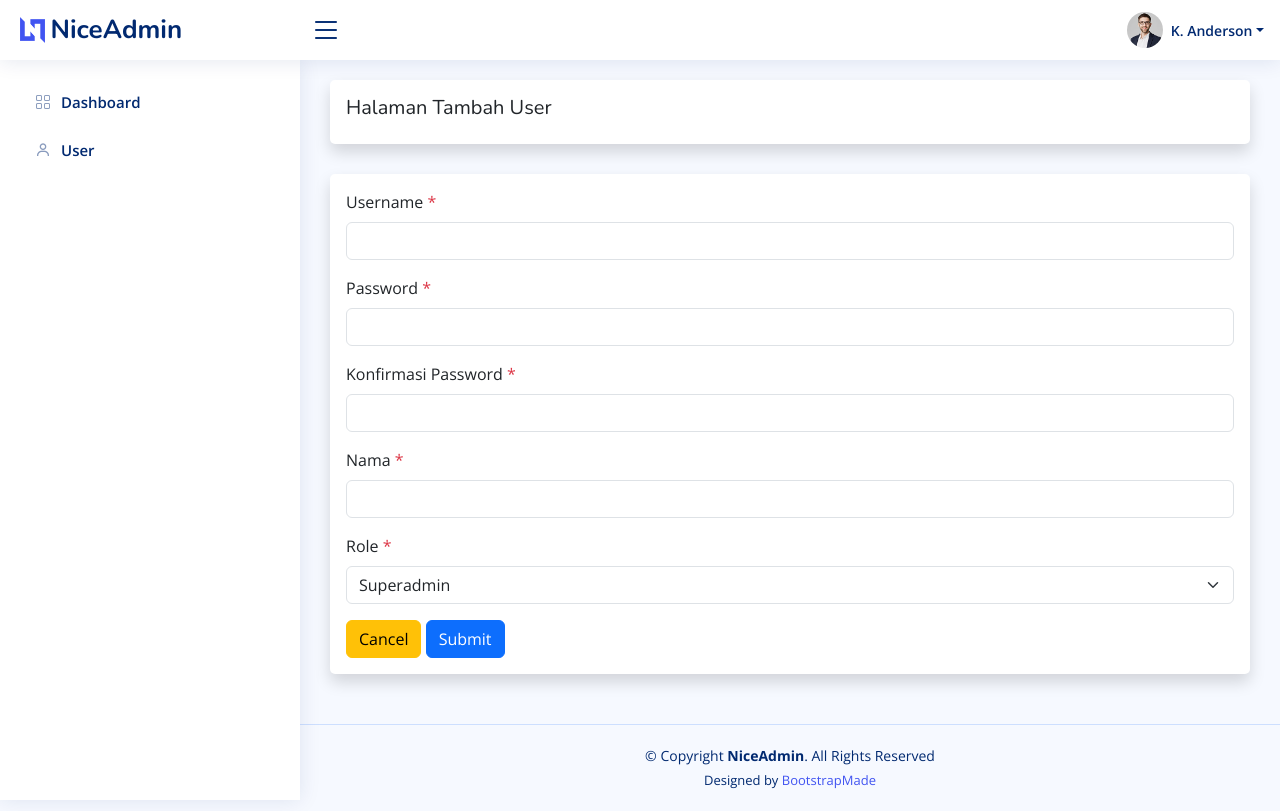
After one commit to tamus-tahir/PemWebII-2023-2024-Admin-Template, a PHP site: page /admin-template/admin/user/tambah.php in a window 1280 px wide. The commit adds this page. Run offline with PHP 8.4, Linux system fonts and the light colour scheme; some libraries are stand-ins or nearby versions.

Commit message:
Pertemuan 14

```diff
--- a/admin/template/blank.php
+++ b/admin/template/blank.php
@@ -1,11 +1,13 @@
 <?php require '../template/header.php' ?>
 
 <div class="card shadow p-3">
-    <h5>Judul Halaman</h5>
+    <h5>Halaman </h5>
 </div>
 
 <div class="card shadow p-3">
-    <h5>Content</h5>
+
+
+
 </div>
 
 <?php require '../template/footer.php' ?>
--- a/admin/template/footer.php
+++ b/admin/template/footer.php
@@ -16,6 +16,8 @@
 
 <a href="#" class="back-to-top d-flex align-items-center justify-content-center"><i class="bi bi-arrow-up-short"></i></a>
 
+<script src="https://code.jquery.com/jquery-3.7.1.min.js" integrity="sha256-/JqT3SQfawRcv/BIHPThkBvs0OEvtFFmqPF/lYI/Cxo=" crossorigin="anonymous"></script>
+<script src="https://cdnjs.cloudflare.com/ajax/libs/parsley.js/2.9.2/parsley.min.js" integrity="sha512-eyHL1atYNycXNXZMDndxrDhNAegH2BDWt1TmkXJPoGf1WLlNYt08CSjkqF5lnCRmdm3IrkHid8s2jOUY4NIZVQ==" crossorigin="anonymous" referrerpolicy="no-referrer"></script>
 <!-- plugins JS Files -->
 <script src="<?= $base_url; ?>assets/plugins/apexcharts/apexcharts.min.js"></script>
 <script src="<?= $base_url; ?>assets/plugins/bootstrap/js/bootstrap.bundle.min.js"></script>
@@ -29,6 +31,16 @@
 <!-- Template Main JS File -->
 <script src="<?= $base_url; ?>assets/js/main.js"></script>
 
+<script>
+    $('#form').parsley({
+        errorClass: 'is-invalid text-red',
+        successClass: 'is-valid',
+        errorsWrapper: '<span class="invalid-feedback"></span>',
+        errorTemplate: '<span></span>',
+        trigger: 'change'
+    });
+</script>
+
 </body>
 
 </html>
--- a/admin/user/index.php
+++ b/admin/user/index.php
@@ -5,7 +5,11 @@
 </div>
 
 <div class="card shadow p-3">
-    <h5>Content</h5>
+
+    <div>
+        <a class="btn btn-primary" href="<?= $base_url; ?>admin/user/tambah.php" role="button">Tambah</a>
+    </div>
+
 </div>
 
 <?php require '../template/footer.php' ?>
--- /dev/null
+++ b/admin/user/tambah.php
@@ -0,0 +1,56 @@
+<?php require '../template/header.php' ?>
+
+<?php
+
+if (isset($_POST['submit'])) {
+    $username = $_POST['username'];
+    $password = $_POST['password'];
+    $password = password_hash($password, PASSWORD_DEFAULT);
+    $nama = $_POST['nama'];
+    $role = $_POST['role'];
+
+    $query = "INSERT INTO user VALUES (null, '$username', '$password','$nama', '$role', null)";
+
+    mysqli_query($koneksi, $query);
+}
+
+?>
+
+<div class="card shadow p-3">
+    <h5>Halaman Tambah User</h5>
+</div>
+
+<div class="card shadow p-3">
+
+    <form action="" method="post" id="form">
+        <div class="mb-3">
+            <label for="username" class="form-label">Username <span class="text-danger">*</span></label>
+            <input type="text" class="form-control" id="username" name="username" required>
+        </div>
+        <div class="mb-3">
+            <label for="password" class="form-label">Password <span class="text-danger">*</span></label>
+            <input type="password" class="form-control" id="password" name="password" required minlength="8">
+        </div>
+        <div class="mb-3">
+            <label for="passwordconfirm" class="form-label">Konfirmasi Password <span class="text-danger">*</span></label>
+            <input type="password" class="form-control" id="passwordconfirm" name="passwordconfirm" required minlength="8" data-parsley-equalto="#password">
+        </div>
+        <div class="mb-3">
+            <label for="nama" class="form-label">Nama <span class="text-danger">*</span></label>
+            <input type="text" class="form-control" id="nama" name="nama" required>
+        </div>
+        <div class="mb-3">
+            <label for="role" class="form-label">Role <span class="text-danger">*</span></label>
+            <select class="form-select" id="role" name="role" required>
+                <option value="1">Superadmin</option>
+                <option value="2">Admin</option>
+            </select>
+        </div>
+
+        <a class="btn btn-warning" href="<?= $base_url; ?>admin/user" role="button">Cancel</a>
+        <button type="submit" name="submit" class="btn btn-primary">Submit</button>
+    </form>
+
+</div>
+
+<?php require '../template/footer.php' ?>
--- a/helper.php
+++ b/helper.php
@@ -1,3 +1,5 @@
 <?php
 
 $base_url = 'http://localhost/admin-template/';
+
+$koneksi = mysqli_connect('localhost', 'root', '', 'admin_template');
```
